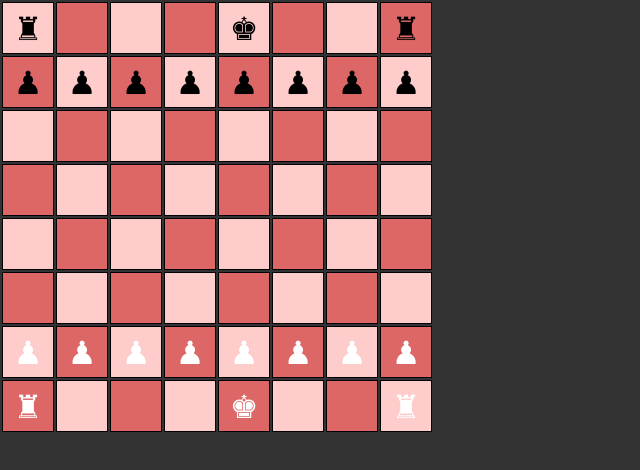
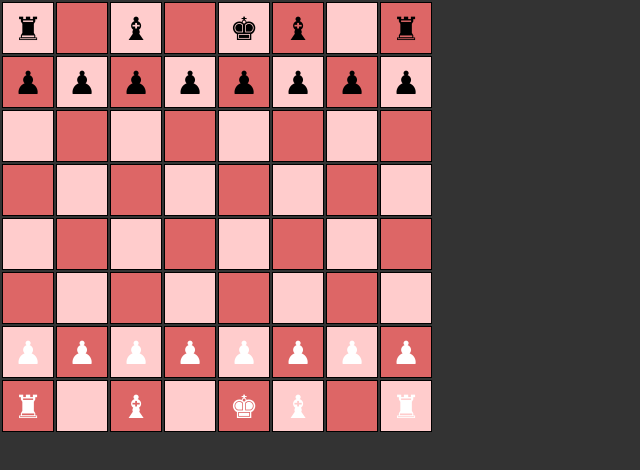
Before and after one commit to dragonfi/react-boardgame, a React (Create React App) app: page / in a window 1280 px wide. Shown: the top 470 px of the page, without its empty margins (0-640 px from the left). Built offline with nearby package versions, Linux system fonts and the light colour scheme.

Commit message:
add bishop

```diff
--- a/src/ChessRules.js
+++ b/src/ChessRules.js
@@ -268,6 +268,32 @@ class RookRules {
   }
 }
 
+class BishopRules {
+  static figure = "♝";
+
+  static validMoves(board, square) {
+    const piece = board.pieces[square];
+    let validMoves = [];
+    for (const direction of [[1, 1], [-1, 1], [1, -1], [-1, -1]]) {
+      validMoves = validMoves.concat(projectedMove(board, square, direction, piece.color));
+    }
+    return validMoves;
+  }
+
+  static movePiece(board, square, newSquare) {
+    const pieces = {...board.pieces};
+    const piece = board.pieces[square];
+
+    pieces[newSquare] = piece;
+    delete pieces[square];
+
+    return {
+      ...board,
+      pieces: pieces,
+    };
+  }
+}
+
 function initialBoardState() {
   return {
     pieces: {
@@ -293,6 +319,11 @@ function initialBoardState() {
       "h1": {pieceType: ROOK, color: WHITE},
       "a8": {pieceType: ROOK, color: BLACK},
       "h8": {pieceType: ROOK, color: BLACK},
+      "c1": {pieceType: BISHOP, color: WHITE},
+      "f1": {pieceType: BISHOP, color: WHITE},
+      "c8": {pieceType: BISHOP, color: BLACK},
+      "f8": {pieceType: BISHOP, color: BLACK},
+
     },
     activeSide: WHITE,
     availableEnPassant: {
@@ -319,6 +350,7 @@ const rules = {
     [PAWN]: PawnRules,
     [KING]: KingRules,
     [ROOK]: RookRules,
+    [BISHOP]: BishopRules,
   },
   selectors: [PawnPromotionSelector],
 }
```
